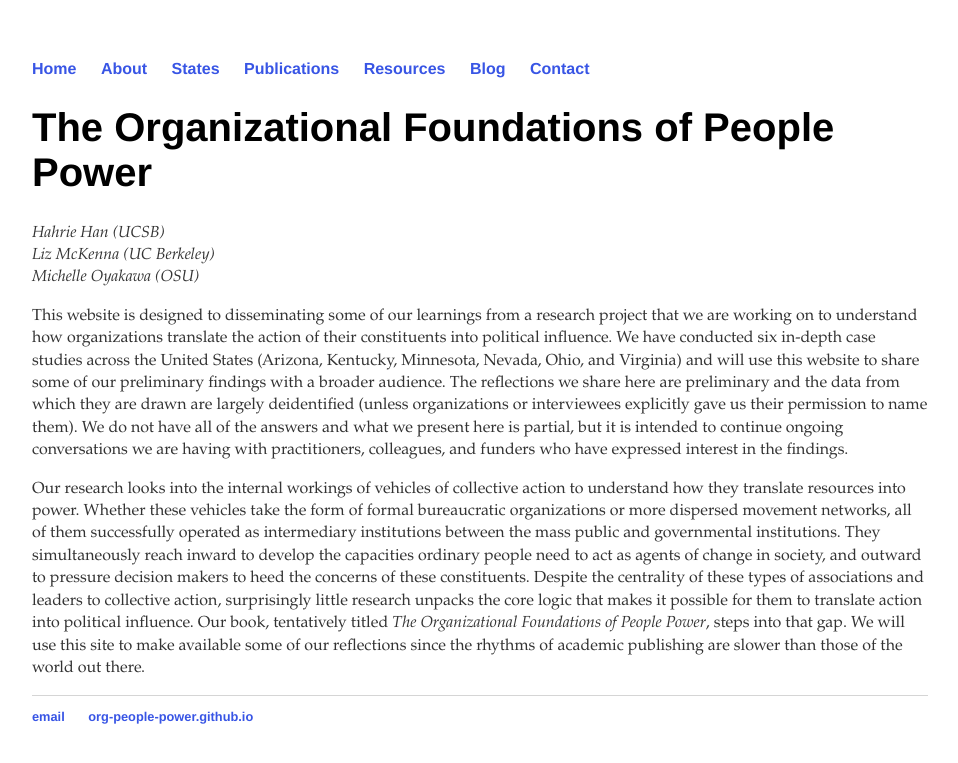
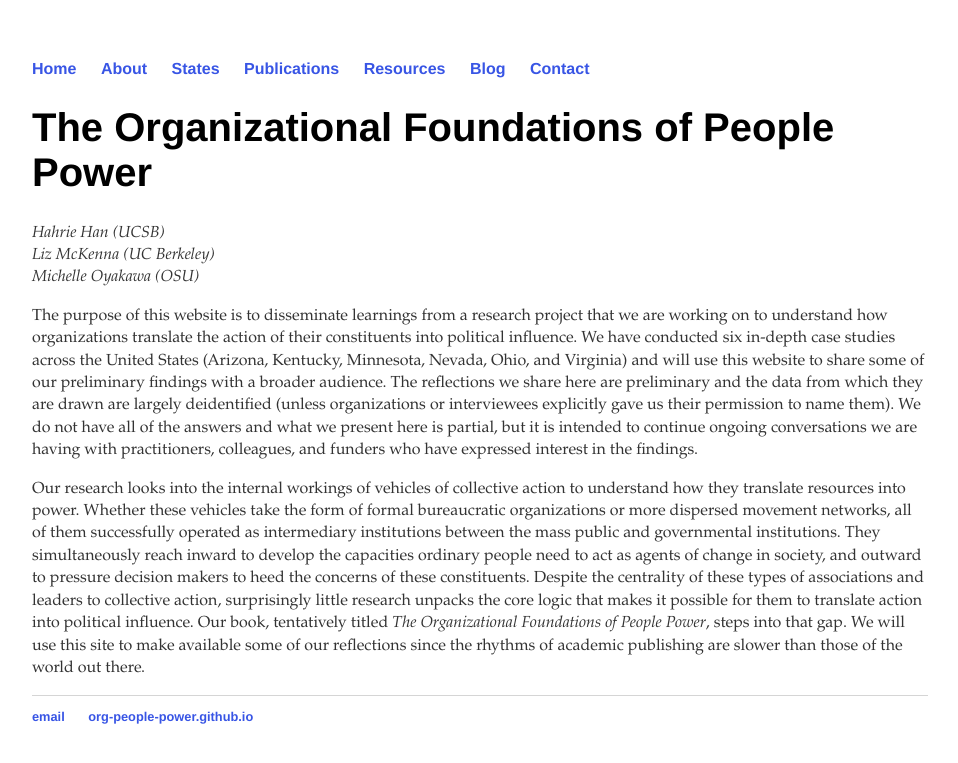
Before and after one commit to org-people-power/org-people-power.github.io, a Jekyll site: the page built from index.html, in a window 1280 px wide. Shown: the top 763 px of the page, without its empty margins (160-1118 px from the left). Built offline with Jekyll 4.4.1, drawn with Linux system fonts in a browser that asks for light colours.

Commit message:
Update index.html

```diff
--- a/index.html
+++ b/index.html
@@ -9,7 +9,7 @@
 	<i> Liz McKenna (UC Berkeley) </i><br>
 	<i> Michelle Oyakawa (OSU) </i>
 	</p>
-	<p>This website is designed to disseminating some of our learnings from a research project that we are working on to understand how organizations translate the action of their constituents into political influence. We have conducted six in-depth case studies across the United States (Arizona, Kentucky, Minnesota, Nevada, Ohio, and Virginia) and will use this website to share some of our preliminary findings with a broader audience. The reflections we share here  are preliminary and the data from which they are drawn are largely deidentified (unless organizations or interviewees explicitly gave us their permission to name them). We do not have all of the answers and what we present here is partial, but it is intended to continue ongoing conversations we are having with practitioners, colleagues, and funders who have expressed interest in the findings.</p>
+	<p>The purpose of this website is to disseminate learnings from a research project that we are working on to understand how organizations translate the action of their constituents into political influence. We have conducted six in-depth case studies across the United States (Arizona, Kentucky, Minnesota, Nevada, Ohio, and Virginia) and will use this website to share some of our preliminary findings with a broader audience. The reflections we share here  are preliminary and the data from which they are drawn are largely deidentified (unless organizations or interviewees explicitly gave us their permission to name them). We do not have all of the answers and what we present here is partial, but it is intended to continue ongoing conversations we are having with practitioners, colleagues, and funders who have expressed interest in the findings.</p>
 
 	<p> Our research looks into the internal workings of vehicles of collective action to understand how they translate resources into power. Whether these vehicles take the form of formal bureaucratic organizations or more dispersed movement networks, all of them successfully operated as intermediary institutions between the mass public and governmental institutions.  They simultaneously reach inward to develop the capacities ordinary people need to act as agents of change in society, and outward to pressure decision makers to heed the concerns of these constituents. Despite the centrality of these types of associations and leaders to collective action, surprisingly little research unpacks the core logic that makes it possible for them to translate action into political influence. Our book, tentatively titled <i> The Organizational Foundations of People Power</i>, steps into that gap. We will use this site to make available some of our reflections since the rhythms of academic publishing are slower than those of the world out there.</p>
 </div><!-- /.blurb -->
```
